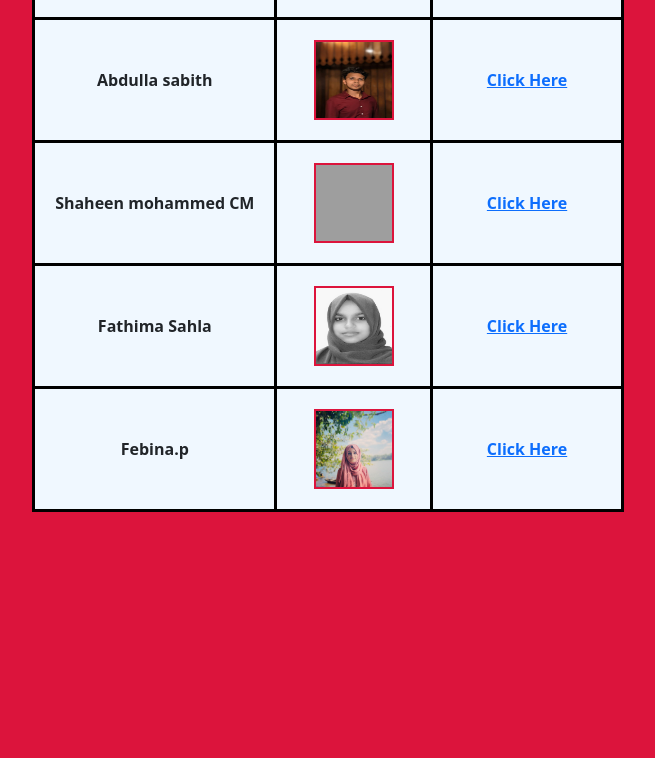
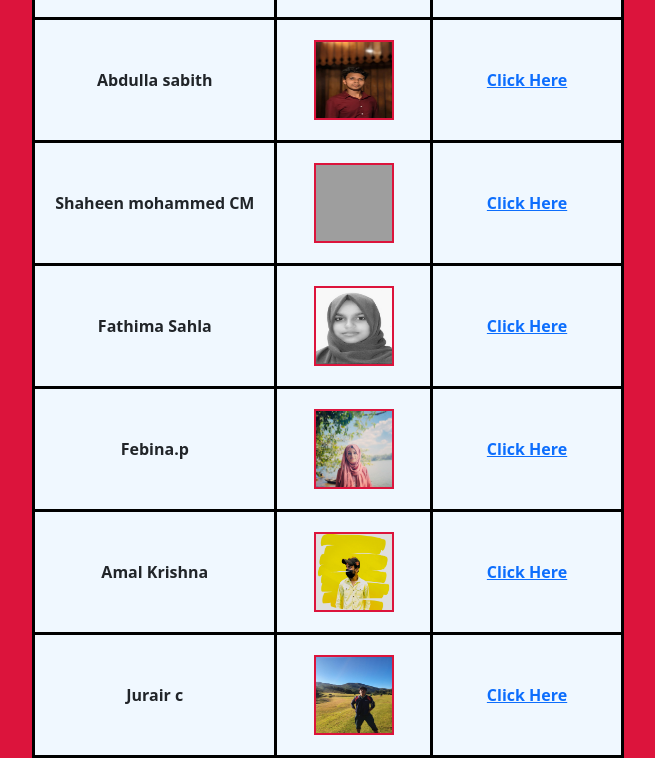
Before and after one commit to samshar123/students-site, a plain HTML site: page index.html in a window 1280 px wide. Shown: the part 1498-2256 px from the top of the page, without its empty margins (312-967 px from the left). Before the commit the page ends 2010 px from the top, so only its background shows below. Drawn offline with nearby package versions, Linux system fonts and the light colour scheme; grey boxes are pictures that could not be loaded.

Commit message:
Update index.html

```diff
--- a/index.html
+++ b/index.html
@@ -142,6 +142,16 @@
                 <td><img src="febina.jpg" alt=""></td>
                 <td><a href="https://febinap.github.io/website/W.html" target="_blank">Click Here</a></td>
             </tr>
+           <tr>
+                <td>Amal Krishna</td>
+                <td><img src="amal.jpg" alt=""></td>
+                <td><a href="https://amal-krishna-p-k.github.io/personalwebsite/Page1.html" target="_blank">Click Here</a></td>
+            </tr>
+          <tr>
+                <td>Jurair c</td>
+                <td><img src="jurair.jpg" alt=""></td>
+                <td><a href="https://jurair140.github.io/website/page%201.html" target="_blank">Click Here</a></td>
+            </tr>
 
         </table>
     </div>
```
